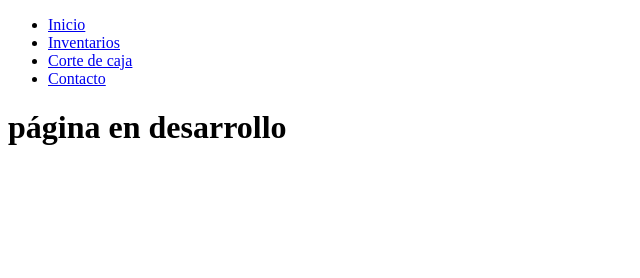
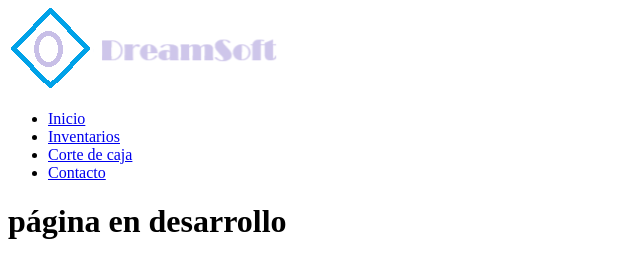
Before and after one commit to lobobandido/SisREstaurant, a plain HTML site: page contacto.html in a window 1280 px wide. Shown: the whole page, without its empty margins (0-640 px from the left). Drawn offline with Linux system fonts and the light colour scheme.

Commit message:
initial  commit

```diff
--- a/contacto.html
+++ b/contacto.html
@@ -6,7 +6,14 @@
     <title>Document</title>
 </head>
 <body>
-    <header>
+    <header class="main-header">
+        <div class="content-wrapper">
+          <a href="/">
+            <img src="/logo3 - copia.png" class="logo" alt="Logo DREAMSOFT">
+          </a>
+          <span id="open-menu-button" class="jam jam-menu"></span>
+          <nav id="main-menu" class="main-menu">
+            <span id="close-menu-button" class="jam jam-close"></span>
             <ul>
               <li>
                 <a href="/">Inicio</a>
@@ -21,8 +28,12 @@
                 <a href="/contacto">Contacto</a>
               </li>
             </ul>
+          </nav>
+        </div>
       </header>
     <h1>página en desarrollo</h1>
 
+    <script src="/menu_cabecera.js"></script>
+
 </body>
 </html>
```
Also changed, not shown: corte_caja.html (+12 -1 lines), index.html (+2 -0 lines), inventarios.html (+11 -1 lines). Lines whose indentation alone changed are shown as unchanged.
